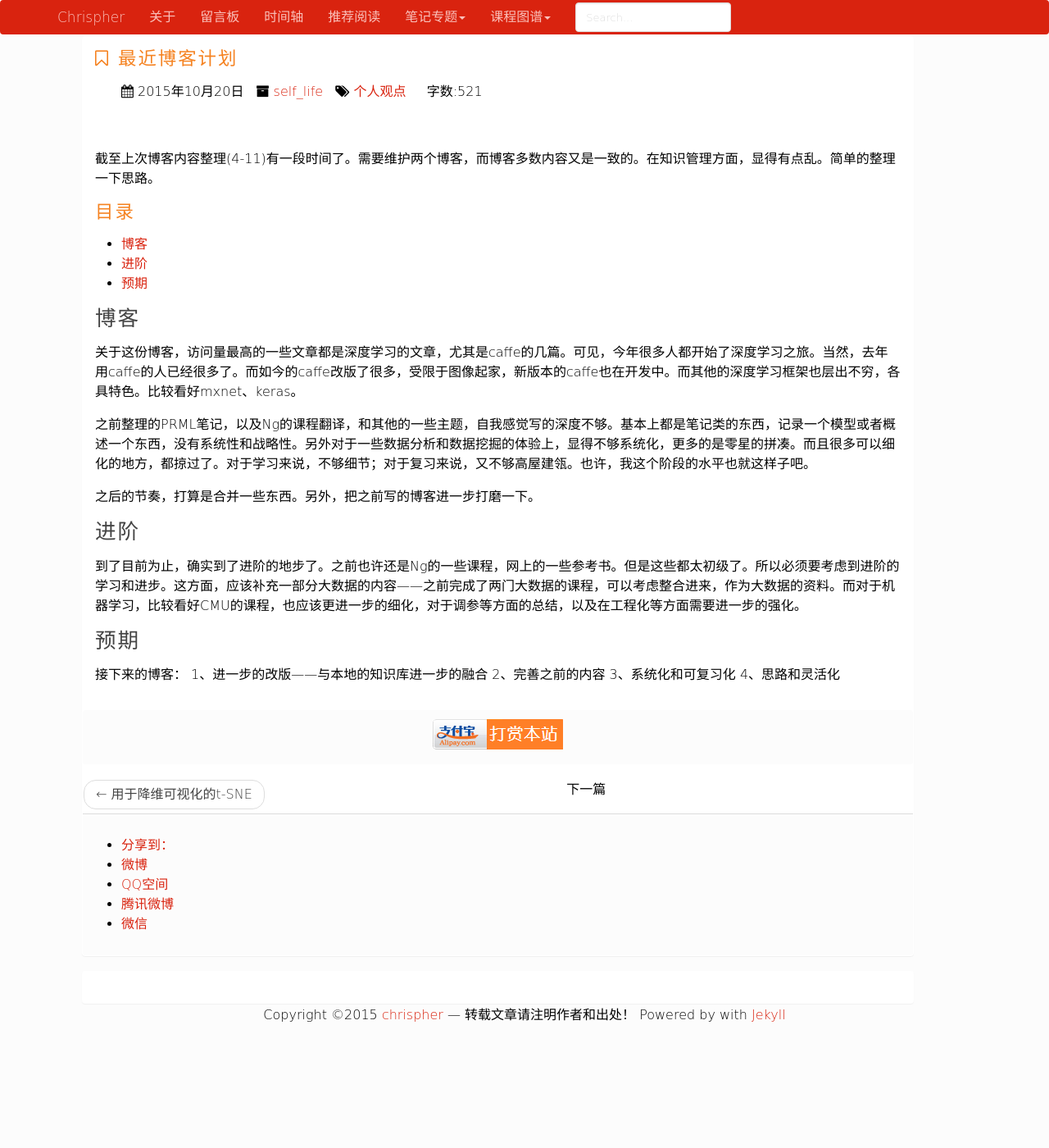
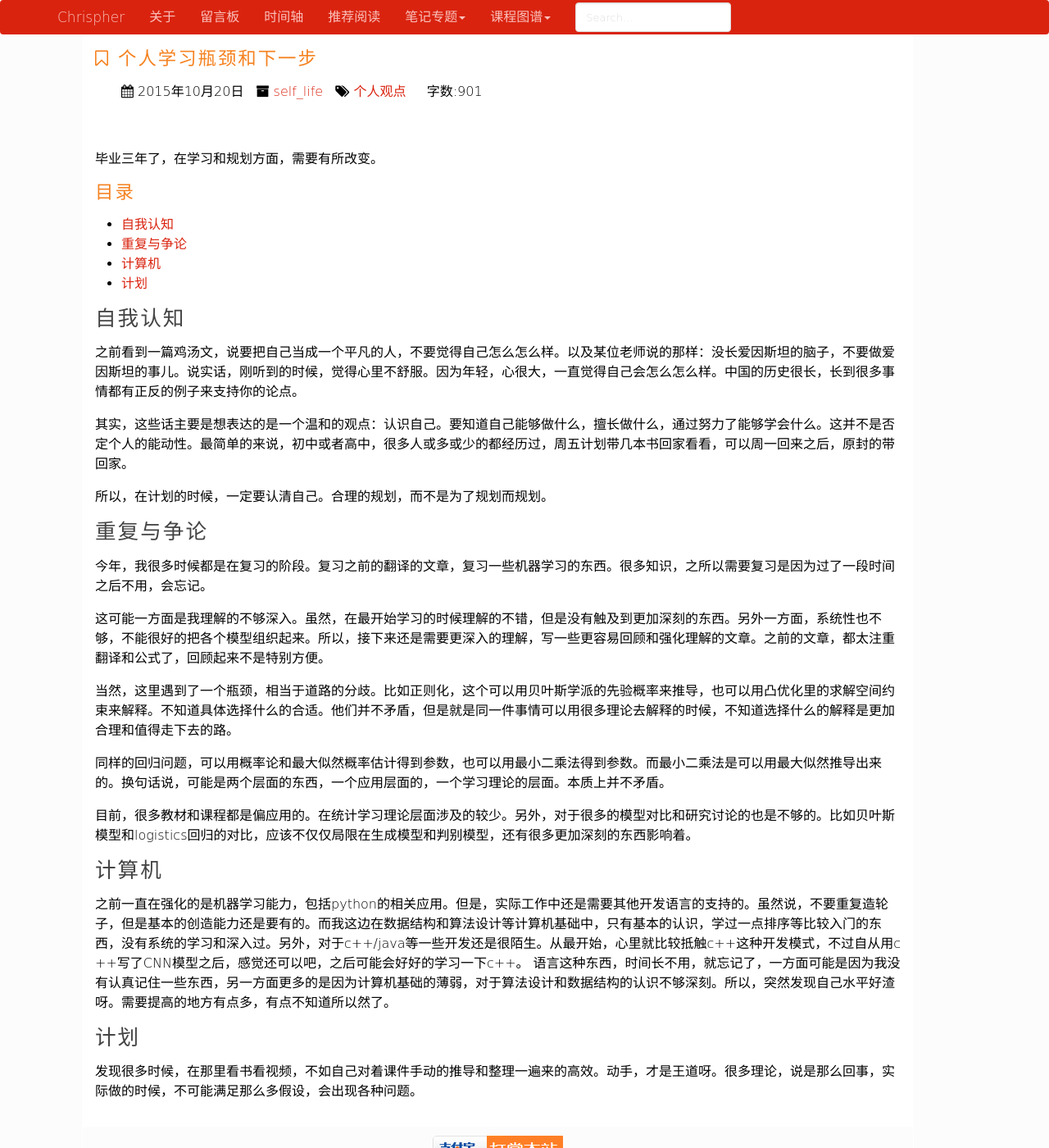
Before and after one commit to chrispher/chrispher.github.com, a Jekyll site: the page built from _posts/self/2015-10-20-recently.md, in a window 1280 px wide and 1400 px high. Shown: the whole window at 82% size. Built offline with Jekyll 4.4.1, drawn with Linux system fonts in a browser that asks for light colours; nearby versions of some CDN libraries; comment, search, counter and statistics services are not loaded.

Commit message:
modify the content

```diff
--- a/_posts/self/2015-10-20-recently.md
+++ b/_posts/self/2015-10-20-recently.md
@@ -2,11 +2,11 @@
 layout: post
 category: self_life
 tags: [个人观点]
-description: 博客改版计划
-title: 最近博客计划
+description: 机器学习瓶颈
+title: 个人学习瓶颈和下一步
 ---
 
-截至上次博客内容整理(4-11)有一段时间了。需要维护两个博客，而博客多数内容又是一致的。在知识管理方面，显得有点乱。简单的整理一下思路。
+毕业三年了，在学习和规划方面，需要有所改变。
 
 <!-- more -->
 
@@ -16,19 +16,26 @@ title: 最近博客计划
 * 目录
 {:toc}
 
-##博客
-关于这份博客，访问量最高的一些文章都是深度学习的文章，尤其是caffe的几篇。可见，今年很多人都开始了深度学习之旅。当然，去年用caffe的人已经很多了。而如今的caffe改版了很多，受限于图像起家，新版本的caffe也在开发中。而其他的深度学习框架也层出不穷，各具特色。比较看好mxnet、keras。
+## 自我认知
+之前看到一篇鸡汤文，说要把自己当成一个平凡的人，不要觉得自己怎么怎么样。以及某位老师说的那样：没长爱因斯坦的脑子，不要做爱因斯坦的事儿。说实话，刚听到的时候，觉得心里不舒服。因为年轻，心很大，一直觉得自己会怎么怎么样。中国的历史很长，长到很多事情都有正反的例子来支持你的论点。
 
-之前整理的PRML笔记，以及Ng的课程翻译，和其他的一些主题，自我感觉写的深度不够。基本上都是笔记类的东西，记录一个模型或者概述一个东西，没有系统性和战略性。另外对于一些数据分析和数据挖掘的体验上，显得不够系统化，更多的是零星的拼凑。而且很多可以细化的地方，都掠过了。对于学习来说，不够细节；对于复习来说，又不够高屋建瓴。也许，我这个阶段的水平也就这样子吧。
+其实，这些话主要是想表达的是一个温和的观点：认识自己。要知道自己能够做什么，擅长做什么，通过努力了能够学会什么。这并不是否定个人的能动性。最简单的来说，初中或者高中，很多人或多或少的都经历过，周五计划带几本书回家看看，可以周一回来之后，原封的带回家。
 
-之后的节奏，打算是合并一些东西。另外，把之前写的博客进一步打磨一下。
+所以，在计划的时候，一定要认清自己。合理的规划，而不是为了规划而规划。
 
-##进阶
-到了目前为止，确实到了进阶的地步了。之前也许还是Ng的一些课程，网上的一些参考书。但是这些都太初级了。所以必须要考虑到进阶的学习和进步。这方面，应该补充一部分大数据的内容——之前完成了两门大数据的课程，可以考虑整合进来，作为大数据的资料。而对于机器学习，比较看好CMU的课程，也应该更进一步的细化，对于调参等方面的总结，以及在工程化等方面需要进一步的强化。
+## 重复与争论
+今年，我很多时候都是在复习的阶段。复习之前的翻译的文章，复习一些机器学习的东西。很多知识，之所以需要复习是因为过了一段时间之后不用，会忘记。
 
-##预期
-接下来的博客：
-    1、进一步的改版——与本地的知识库进一步的融合
-    2、完善之前的内容
-    3、系统化和可复习化
-    4、思路和灵活化
+这可能一方面是我理解的不够深入。虽然，在最开始学习的时候理解的不错，但是没有触及到更加深刻的东西。另外一方面，系统性也不够，不能很好的把各个模型组织起来。所以，接下来还是需要更深入的理解，写一些更容易回顾和强化理解的文章。之前的文章，都太注重翻译和公式了，回顾起来不是特别方便。
+
+当然，这里遇到了一个瓶颈，相当于道路的分歧。比如正则化，这个可以用贝叶斯学派的先验概率来推导，也可以用凸优化里的求解空间约束来解释。不知道具体选择什么的合适。他们并不矛盾，但是就是同一件事情可以用很多理论去解释的时候，不知道选择什么的解释是更加合理和值得走下去的路。
+
+同样的回归问题，可以用概率论和最大似然概率估计得到参数，也可以用最小二乘法得到参数。而最小二乘法是可以用最大似然推导出来的。换句话说，可能是两个层面的东西，一个应用层面的，一个学习理论的层面。本质上并不矛盾。
+
+目前，很多教材和课程都是偏应用的。在统计学习理论层面涉及的较少。另外，对于很多的模型对比和研究讨论的也是不够的。比如贝叶斯模型和logistics回归的对比，应该不仅仅局限在生成模型和判别模型，还有很多更加深刻的东西影响着。
+
+## 计算机
+之前一直在强化的是机器学习能力，包括python的相关应用。但是，实际工作中还是需要其他开发语言的支持的。虽然说，不要重复造轮子，但是基本的创造能力还是要有的。而我这边在数据结构和算法设计等计算机基础中，只有基本的认识，学过一点排序等比较入门的东西，没有系统的学习和深入过。另外，对于c++/java等一些开发还是很陌生。从最开始，心里就比较抵触c++这种开发模式，不过自从用c++写了CNN模型之后，感觉还可以吧，之后可能会好好的学习一下c++。 语言这种东西，时间长不用，就忘记了，一方面可能是因为我没有认真记住一些东西，另一方面更多的是因为计算机基础的薄弱，对于算法设计和数据结构的认识不够深刻。所以，突然发现自己水平好渣呀。需要提高的地方有点多，有点不知道所以然了。
+
+## 计划
+发现很多时候，在那里看书看视频，不如自己对着课件手动的推导和整理一遍来的高效。动手，才是王道呀。很多理论，说是那么回事，实际做的时候，不可能满足那么多假设，会出现各种问题。
```
Also changed, not shown: 1 other file.
